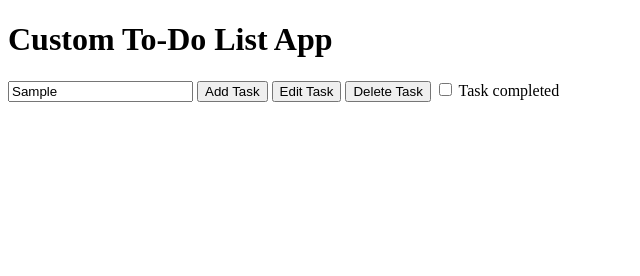
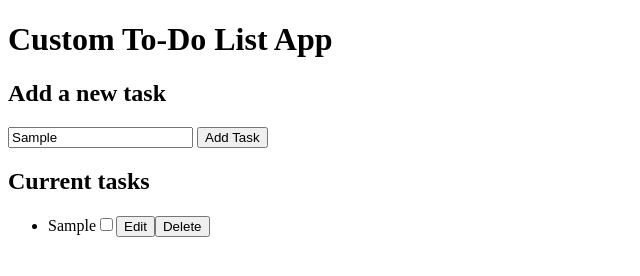
Before and after one commit to miap04/Custom-to-do-list-app, a plain HTML site: page index.html in a window 1280 px wide. Both pictures are taken after typing "Sample" into the empty fields and a click on the button "Add Task". Shown: the whole page, without its empty margins (0-640 px from the left). Drawn offline with Linux system fonts and the light colour scheme.

Commit message:
Removed unnecessary code once I learned more about html, added a function to the addTaskButton which now adds the tasks to the taskList with a checkbox, edit, and delete button using the appendChild method

```diff
--- a/app.mjs
+++ b/app.mjs
@@ -1,19 +1,25 @@
-const taskInput = document.getElementById('taskInput');
-const taskList = document.getElementById('taskList');
 const addTaskButton = document.getElementById('addTaskButton');
-const deleteTaskButton = document.getElementById('deleteTaskButton');
-const editTaskButton = document.getElementById('editTaskButton');
-const completedTaskCheckbox = document.getElementById('completedTaskCheckbox');
+const taskList = document.getElementById("taskList");
 
-function saveCompletedTaskCheckboxState() {
-    localStorage.setItem('completedTaskCheckbox', completedTaskCheckbox.checked);
+let task;
+
+addTaskButton.onclick = function () {
+    task = document.getElementById('taskInput').value;
+    const newListItem = document.createElement("li");
+    const newContent = document.createTextNode(task);
+    const checkbox = document.createElement("input");
+    checkbox.type = "checkbox";
+    const editButton = document.createElement("button");
+    const deleteButton = document.createElement("button");
+    editButton.innerHTML = "Edit";
+    deleteButton.innerHTML = "Delete";
+    newListItem.appendChild(newContent);
+    newListItem.appendChild(checkbox);
+    newListItem.appendChild(editButton);
+    newListItem.appendChild(deleteButton);
+    taskList.appendChild(newListItem);
+    saveTask();
 }
 
-function loadCompletedTaskCheckboxState() {
-    const isChecked = localStorage.getItem('completedTaskCheckbox') === 'true';
-    completedTaskCheckbox.checked = isChecked;
-}
-
-completedTaskCheckbox.addEventListener('change', saveCompletedTaskCheckboxState);
 
 loadCompletedTaskCheckboxState();
--- a/index.html
+++ b/index.html
@@ -8,18 +8,18 @@
 </head>
 
 <body>
+
     <h1>Custom To-Do List App</h1>
     <div id="app">
+        <h2>Add a new task</h2>
         <input type="text" id="taskInput" placeholder="Add a task">
         <button id="addTaskButton">Add Task</button>
-        <button id="editTaskButton">Edit Task</button>
-        <button id="deleteTaskButton">Delete Task</button>
-        <input type="checkbox" id="completedTaskCheckbox" name="completed" value="Task completed">
-        <label for="completedTaskCheckbox">Task completed</label>
+        <h2>Current tasks</h2>
         <ul id="taskList"></ul>
 
+    </div>
+    <script src="app.mjs" type="module"></script>
 
-    <script src="app.mjs" type="module"></script>
 </body>
 
 </html>
```
